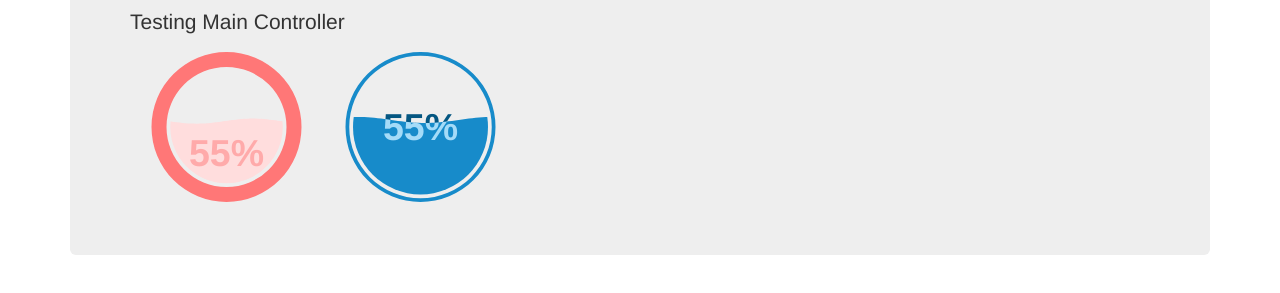
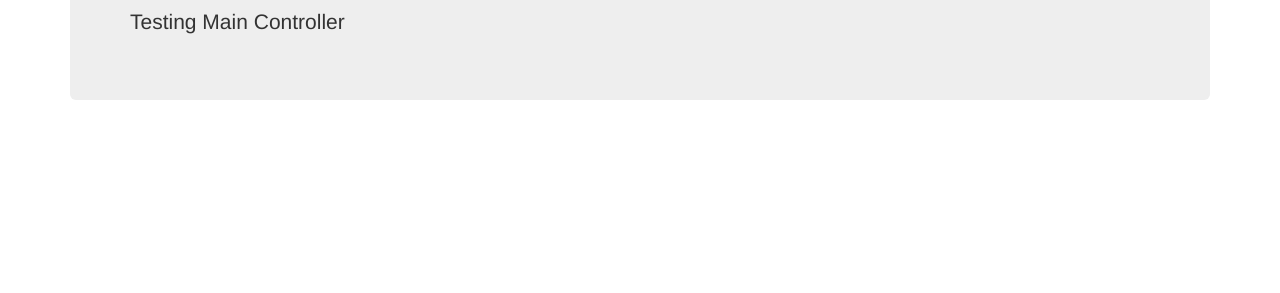
Before and after one commit to yi7/VisuArch, a website: page public/index.html at #!/taxifire in a window 1280 px wide. Shown: the part 259-552 px from the top of the page. Drawn offline with Linux system fonts and the light colour scheme.

Commit message:
removed liquid gauge

```diff
--- a/public/views/home.html
+++ b/public/views/home.html
@@ -4,6 +4,4 @@
     <h3>Home Page!</h3>
 
     <p>{{ tagline }}</p>
-
-    <yokagauge></yokagauge>
 </div>
```
Also changed, not shown: public/views/taxiF.html (+0 -1 lines), public/views/taxiM.html (+0 -1 lines).
